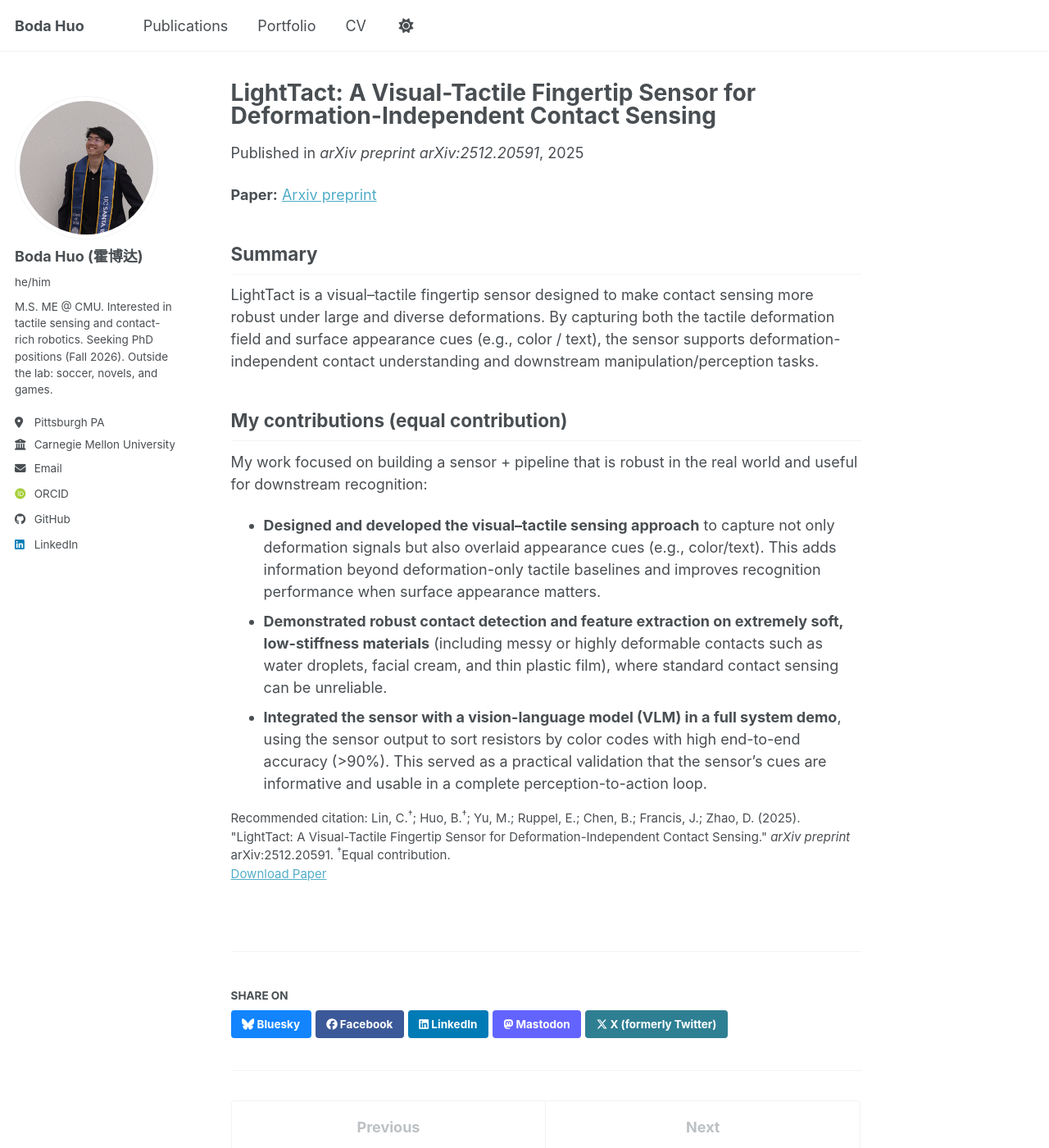
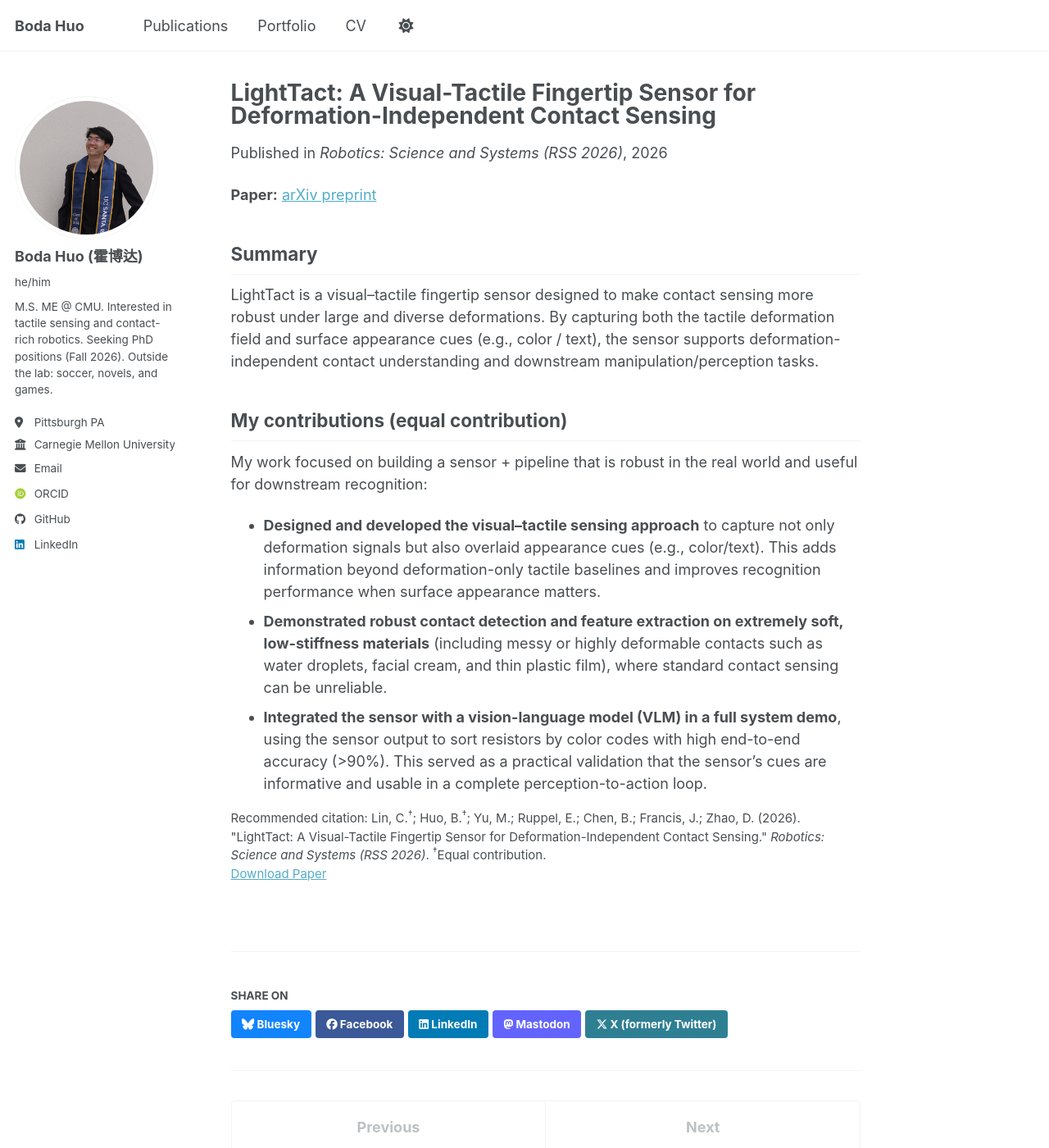
Before and after one commit to bodahuo/bodahuo.github.io, a Jekyll site: the page built from _publications/LightTact.md, in a window 1280 px wide and 1400 px high. Shown: the whole window at 82% size. Built offline with Jekyll 4.4.1, drawn with Linux system fonts in a browser that asks for light colours; some web fonts are replaced; a script bundle is joined from its source files by our own code; library files that are not in the unit come from our copies.

Commit message:
Add video teasers to publications, update LightTact to RSS 2026, add collaborator acknowledgments to homepage
- Add videos/ folder with LightTact and LocoTouch teaser videos
- Modify archive-single.html to render video on the left side of publication entries
- Update LightTact publication: accepted to RSS 2026 (venue, date, citation, permalink)
- Add video frontmatter field to both publications
- Update about.md: add acknowledgment paragraph linking Prof. Ding Zhao, Changyi Lin (Safe AI Lab), and Prof. Elliot Hawkes
- Update LightTact blurb on homepage from arXiv 2025 to RSS 2026

Co-Authored-By: Claude Sonnet 4.6 <noreply@anthropic.com>

```diff
--- a/_publications/LightTact.md
+++ b/_publications/LightTact.md
@@ -2,15 +2,16 @@
 title: "LightTact: A Visual-Tactile Fingertip Sensor for Deformation-Independent Contact Sensing"
 collection: publications
 category: conferences
-permalink: /publication/lighttact-arxiv-2025
+permalink: /publication/lighttact-rss-2026
 excerpt: "A visual–tactile fingertip sensor that enables deformation-independent contact sensing by capturing both deformation and surface appearance cues."
-date: 2025-12-01
-venue: "arXiv preprint arXiv:2512.20591"
+date: 2026-06-21
+venue: "Robotics: Science and Systems (RSS 2026)"
 paperurl: "https://arxiv.org/abs/2512.20591"
-citation: "Lin, C.<sup>&#8224;</sup>; Huo, B.<sup>&#8224;</sup>; Yu, M.; Ruppel, E.; Chen, B.; Francis, J.; Zhao, D. (2025). &quot;LightTact: A Visual-Tactile Fingertip Sensor for Deformation-Independent Contact Sensing.&quot; <i>arXiv preprint</i> arXiv:2512.20591. <sup>&#8224;</sup>Equal contribution."
+video: "/videos/LightTact.8.mp4"
+citation: "Lin, C.<sup>&#8224;</sup>; Huo, B.<sup>&#8224;</sup>; Yu, M.; Ruppel, E.; Chen, B.; Francis, J.; Zhao, D. (2026). &quot;LightTact: A Visual-Tactile Fingertip Sensor for Deformation-Independent Contact Sensing.&quot; <i>Robotics: Science and Systems (RSS 2026)</i>. <sup>&#8224;</sup>Equal contribution."
 ---
 
-**Paper:** [Arxiv preprint](https://arxiv.org/abs/2512.20591)
+**Paper:** [arXiv preprint](https://arxiv.org/abs/2512.20591)
 
 ## Summary
 LightTact is a visual–tactile fingertip sensor designed to make contact sensing more robust under large and diverse deformations. By capturing both the tactile deformation field and surface appearance cues (e.g., color / text), the sensor supports deformation-independent contact understanding and downstream manipulation/perception tasks.
```
Also changed, not shown: _includes/archive-single.html (+15 -0 lines), _pages/about.md (+3 -1 lines), _publications/LocoTouch.md (+1 -0 lines), 2 other files.
